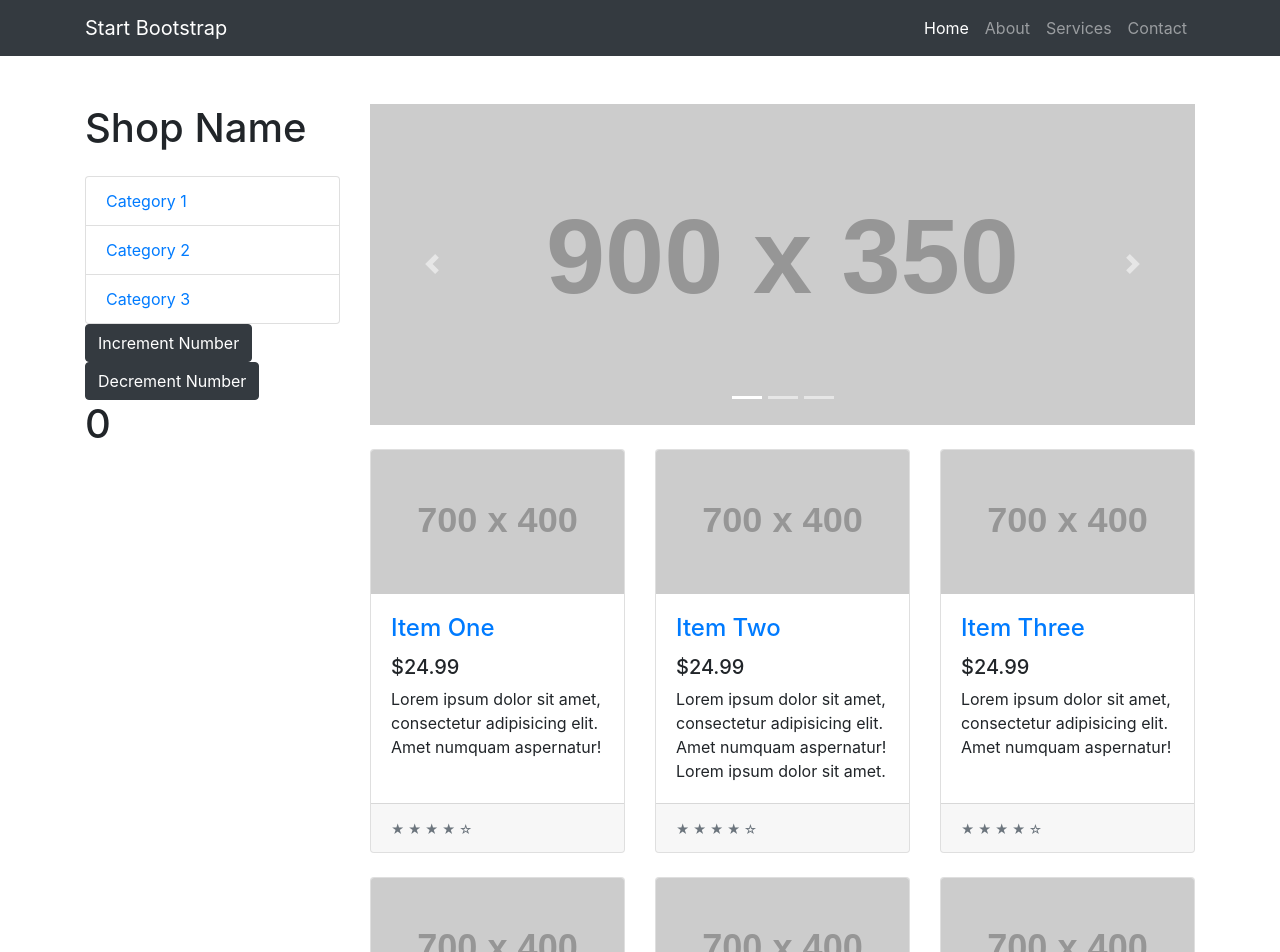
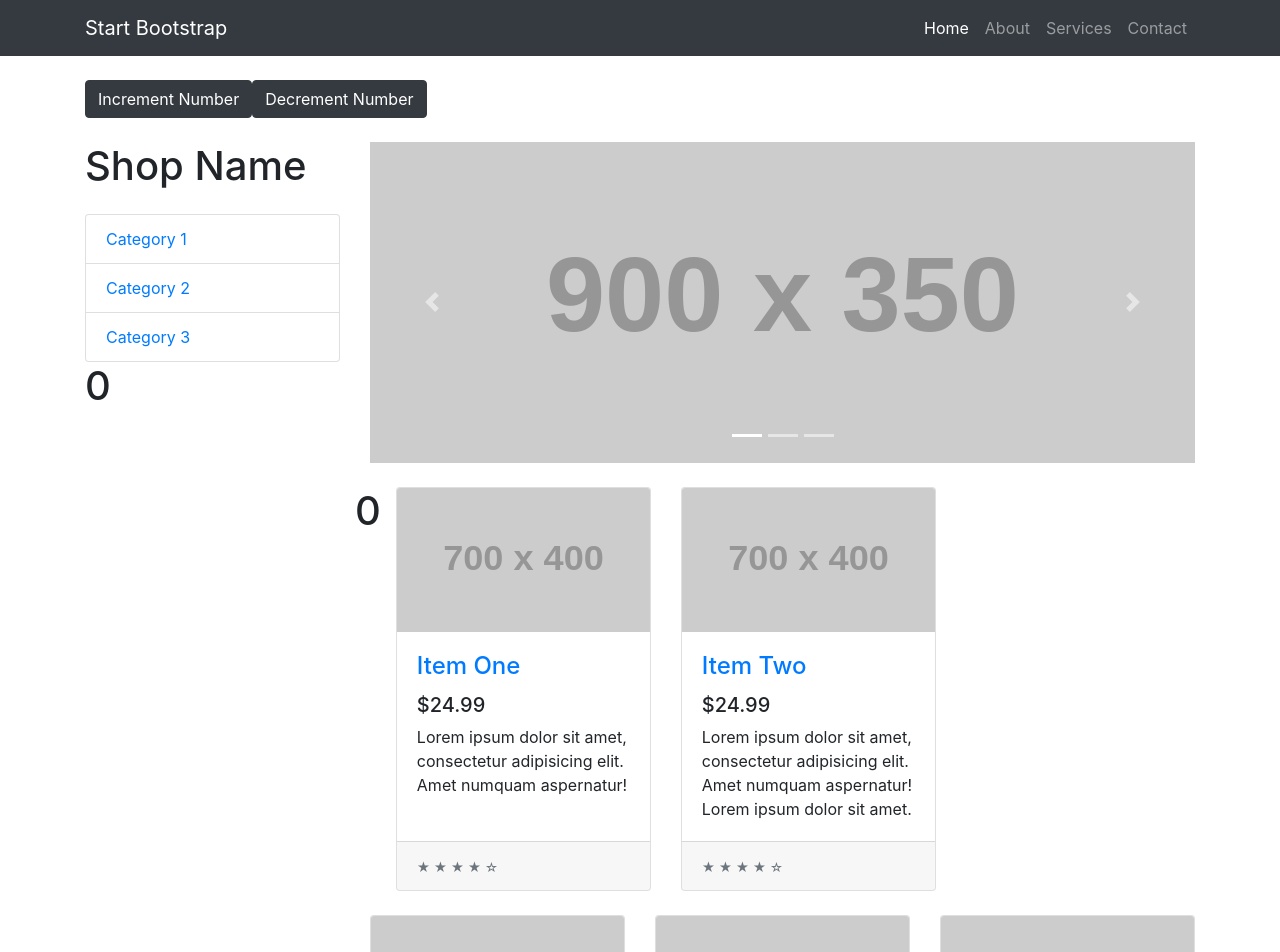
Before and after one commit to hannahtrask/MovieApp, a Next.js app: page / in a window 1280 px wide. Shown: the top 952 px of the page. Built offline with nearby package versions, Linux system fonts and the light colour scheme.

Commit message:
passing props, functional/class components

```diff
--- a/components/movielist.js
+++ b/components/movielist.js
@@ -51,6 +51,8 @@ class MovieList extends React.Component {
 					</button>
 					<h1>{this.state.count}</h1>
 				</div> */}
+                {/* passing props in class components, just use this.props.<variable that you passed>*/}
+                <h1>{this.props.count}</h1>
 				<div className='col-lg-4 col-md-6 mb-4'>
 					<div className='card h-100'>
 						<a href='#'>
--- a/components/sidemenu.js
+++ b/components/sidemenu.js
@@ -1,22 +1,6 @@
-import React, { useState } from 'react';
+import React from 'react';
 
-const SideMenu = () => {
-    const [count, setCount] = useState(0);
-
-    // // under the hood
-    // const stateArray = useState(0)
-    // console.log('this is the useState array:', stateArray)
-
-	const increment = () => {
-        const newCount = count +1
-		setCount(newCount);
-	};
-
-	const decrement = () => {
-        const newCount = count -1
-		setCount(newCount);
-	};
-
+const SideMenu = (props) => {
 	return (
 		<>
 			<h1 className='my-4'>Shop Name</h1>
@@ -32,13 +16,7 @@ const SideMenu = () => {
 				</a>
 			</div>
 			<div>
-				<button className='btn btn-dark' onClick={increment}>
-					Increment Number
-				</button>
-				<button className='btn btn-dark' onClick={decrement}>
-					Decrement Number
-				</button>
-                <h1>{count}</h1>
+				<h1>{props.count}</h1>
 			</div>
 		</>
 	);
--- a/pages/index.js
+++ b/pages/index.js
@@ -1,4 +1,4 @@
-import React from 'react';
+import React, { useState } from 'react';
 import Head from 'next/head';
 import Navbar from '../components/navbar';
 import SideMenu from '../components/sidemenu';
@@ -6,7 +6,20 @@ import Carousel from '../components/carousel';
 import MovieList from '../components/movielist';
 import Footer from '../components/footer';
 
-const Home = () => (
+const Home = () => {
+	const [count, setCount] = useState(0);
+
+	const increment = () => {
+		const newCount = count + 1;
+		setCount(newCount);
+	};
+
+	const decrement = () => {
+		const newCount = count - 1;
+		setCount(newCount);
+	};
+
+	return (
 		<div>
 			<Head>
 				<title>Home</title>
@@ -33,14 +46,20 @@ const Home = () => (
 			<Navbar />
 			<div className='home-page'>
 				<div className='container'>
+					<button className='btn btn-dark' onClick={increment}>
+						Increment Number
+					</button>
+					<button className='btn btn-dark' onClick={decrement}>
+						Decrement Number
+					</button>
 					<div className='row'>
 						<div className='col-lg-3'>
-						<SideMenu />
+							<SideMenu count={count} />
 						</div>
 						<div className='col-lg-9'>
 							<Carousel />
 							<div className='row'>
-							<MovieList />
+								<MovieList count={count} />
 							</div>
 						</div>
 					</div>
@@ -56,5 +75,6 @@ const Home = () => (
 			</style>
 		</div>
 	);
+};
 
 export default Home;
```
Lines whose indentation alone changed are shown as unchanged.
